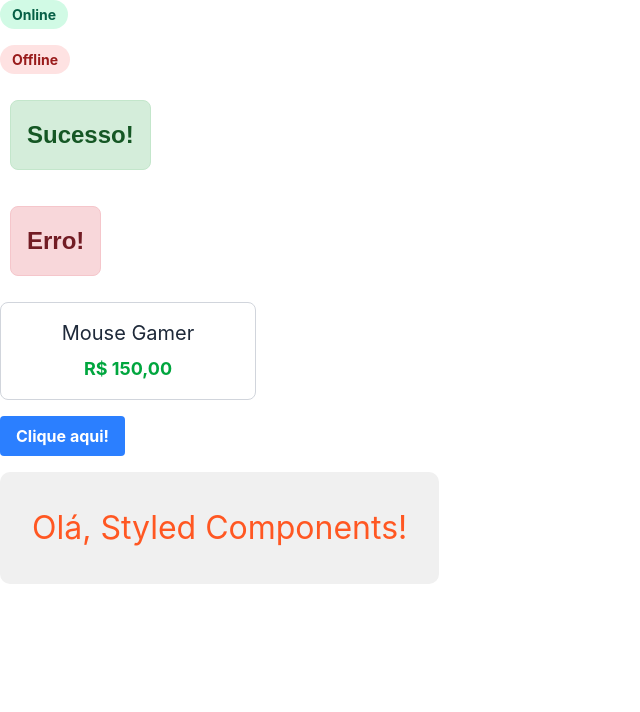
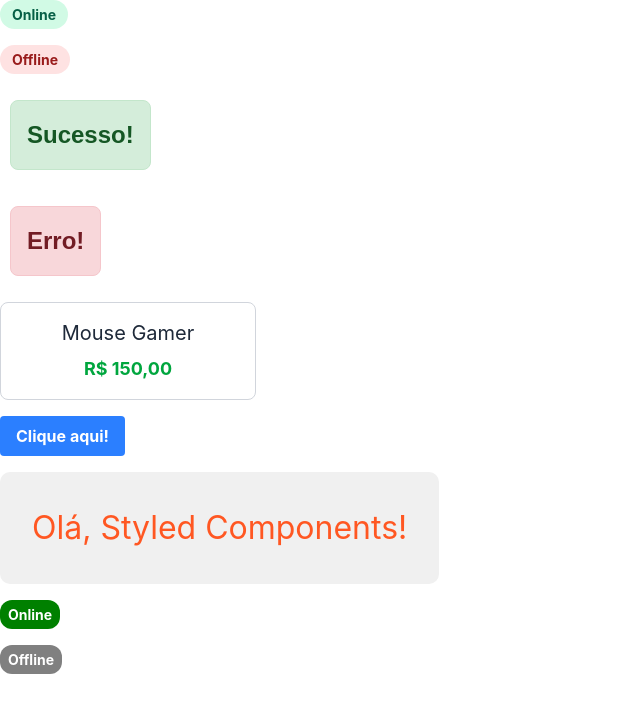
Before and after one commit to jeancarloslima/teste-003-css, a React (Vite) app: page / in a window 1280 px wide. Shown: the top 712 px of the page, without its empty margins (0-640 px from the left). Built offline with nearby package versions, Linux system fonts and the light colour scheme.

Commit message:
Fazendo exercício de componente de status usando Styled Components

```diff
--- a/src/App.jsx
+++ b/src/App.jsx
@@ -4,6 +4,7 @@ import Tela02 from './components/Tela02'
 import Tela03 from './components/Tela03'
 import Tela04 from './components/Tela04'
 import Tela05 from './components/Tela05'
+import Tela06 from './components/Tela06'
 
 function App() {
   return (
@@ -15,6 +16,8 @@ function App() {
       <Tela03 />
       <Tela04 texto="Clique aqui!" />
       <Tela05 />
+      <Tela06 ativo />
+      <Tela06 />
     </div>
   )
 }
--- /dev/null
+++ b/src/components/Tela06/index.jsx
@@ -0,0 +1,18 @@
+import styled from "styled-components"
+
+const SeloEstilizado = styled.span`
+    padding: 4px 8px;
+    border-radius: 12px;
+    color: white;
+    font-weight: bold;
+    font-size: 14px;
+    background-color: ${props => props.$ativo ? "green" : "gray"}
+`;
+
+export default function Tela06({ ativo }) {
+    return (
+        <SeloEstilizado $ativo={ativo}>
+            {ativo ? "Online" : "Offline"}
+        </SeloEstilizado>
+    )
+}
```
